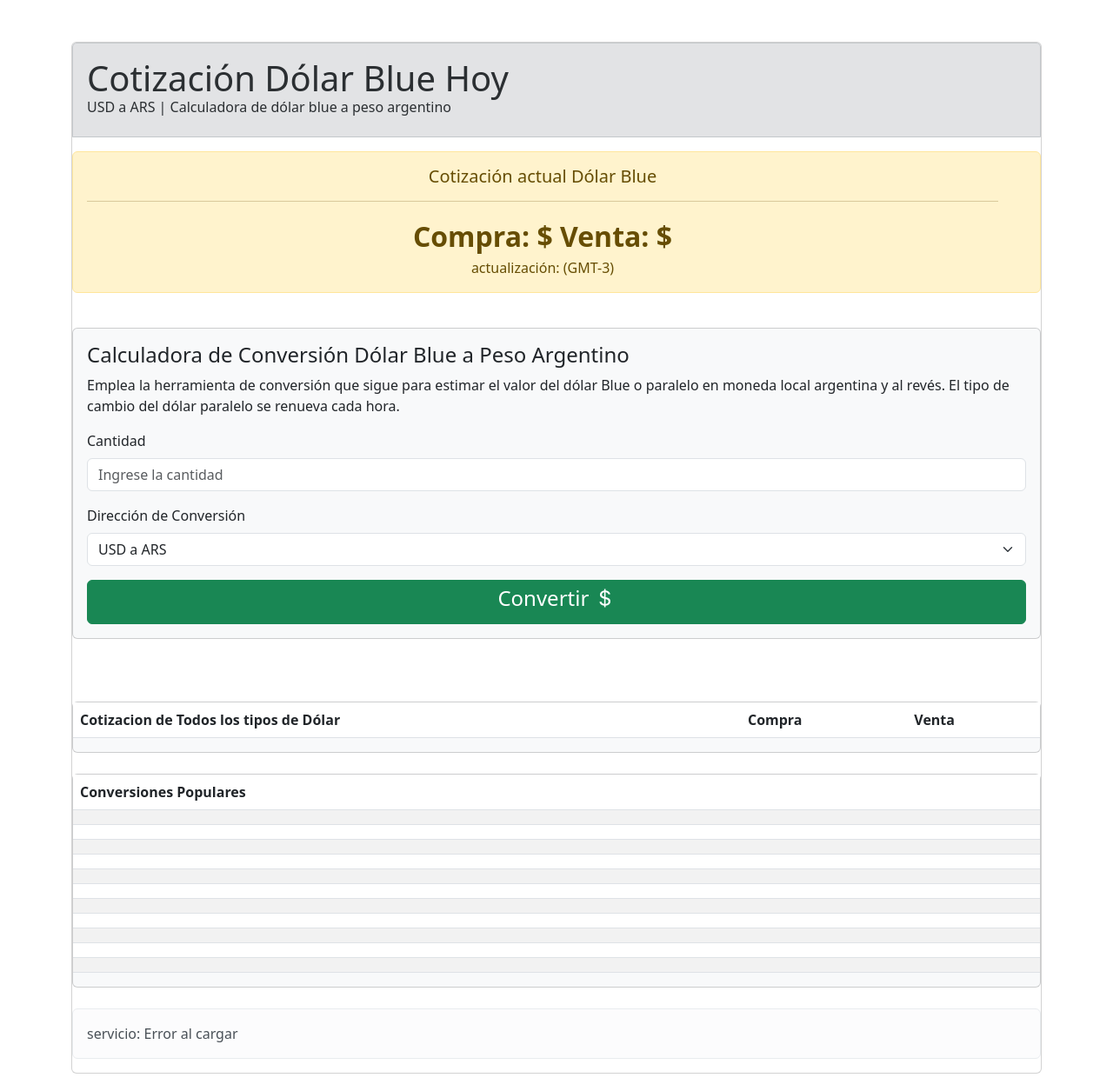
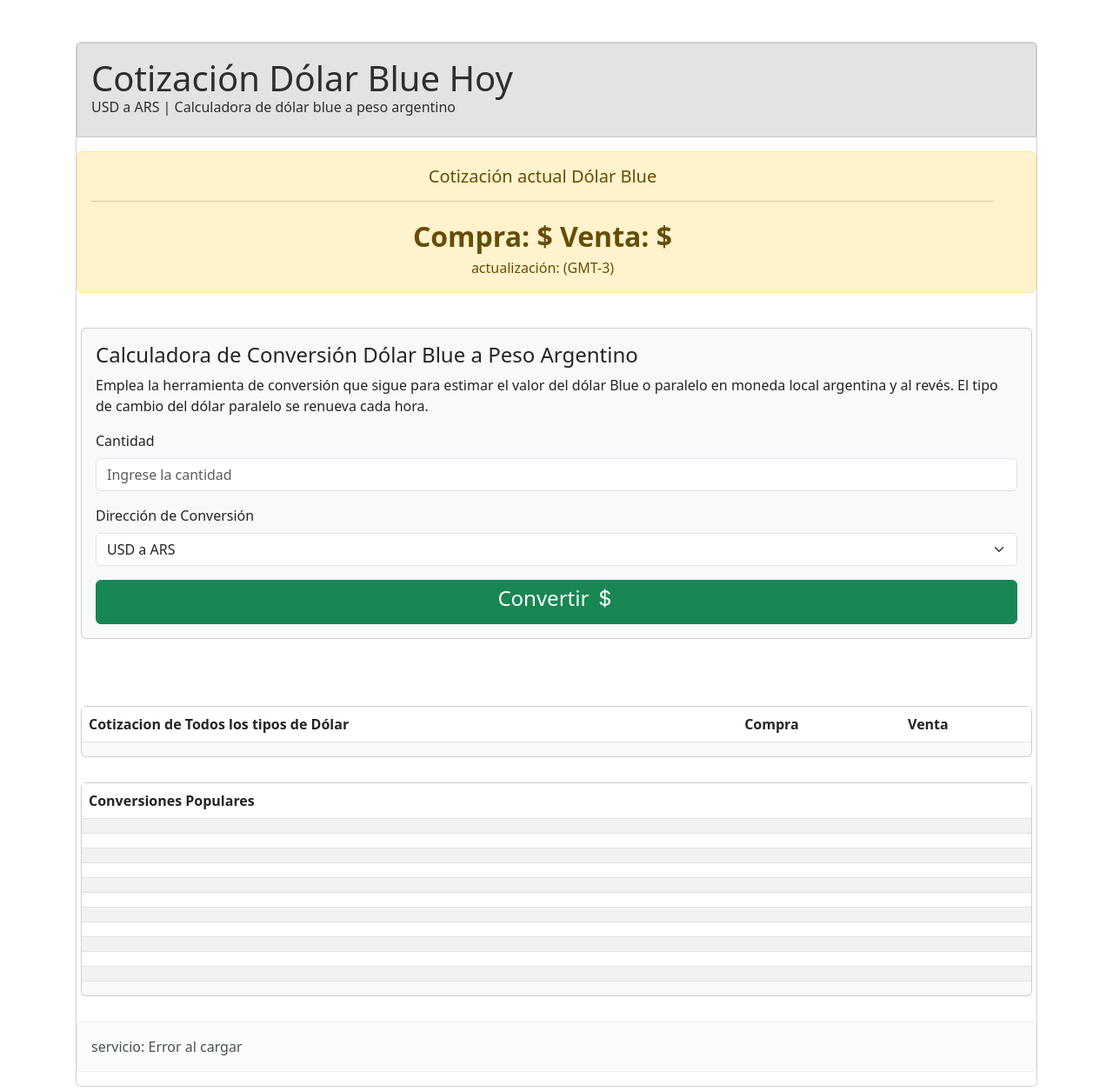
Before and after one commit to hernantvg/DolarBlue, a PHP site: page / in a window 1280 px wide. Shown: the whole page at 87% size. Run offline with PHP 8.4, Linux system fonts and the light colour scheme; lists and menus that the app fills with data are empty.

Commit message:
Update style.css

```diff
--- a/style.css
+++ b/style.css
@@ -14,3 +14,6 @@ body {
     font-size: 32px;
     font-weight: bold;
 }
+div.card {
+    margin: 5px;
+  }
```
